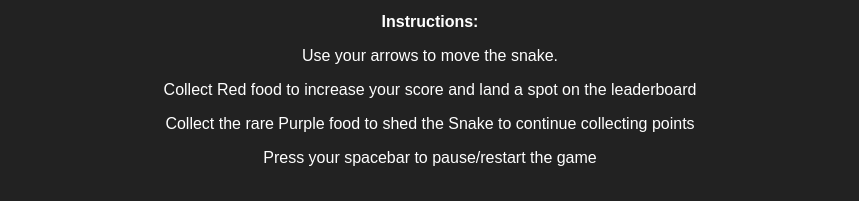
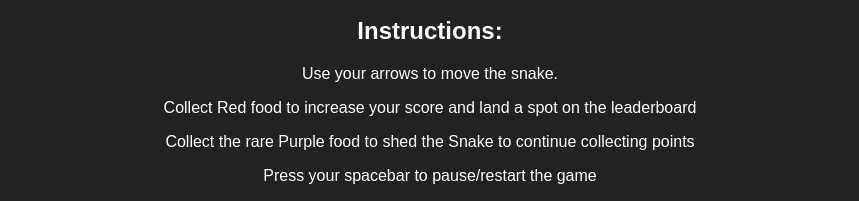
Before and after one commit to JSeeger6/snake-game, a plain HTML site: page index.html in a window 1280 px wide. Shown: the part 806-1007 px from the top of the page, without its empty margins (210-1069 px from the left). Drawn offline with Linux system fonts and the light colour scheme; no server answers.

Commit message:
Add files via upload

```diff
--- a/index.html
+++ b/index.html
@@ -93,7 +93,7 @@
       <div id="text-content">
         <h1>Classic Snake Online</h1>
         <p>Welcome to the best free online classic snake game! Dive into a retro arcade experience with our addictive snake game featuring minimalist design, smooth controls, and endless high score challenges. Whether you're a nostalgic gamer or a new player, our free snake game offers non-stop excitement, competitive leaderboards, and a timeless arcade vibe. Get ready to relive the vintage arcade thrill and become a snake game champion today!</p>
-        <strong>Instructions:</strong><br>
+        <h2><strong>Instructions:</strong><br></h2>
         <p>Use your arrows to move the snake.</p>
         <p>Collect Red food to increase your score and land a spot on the leaderboard</p>
         <p>Collect the rare Purple food to shed the Snake to continue collecting points</p>
```
